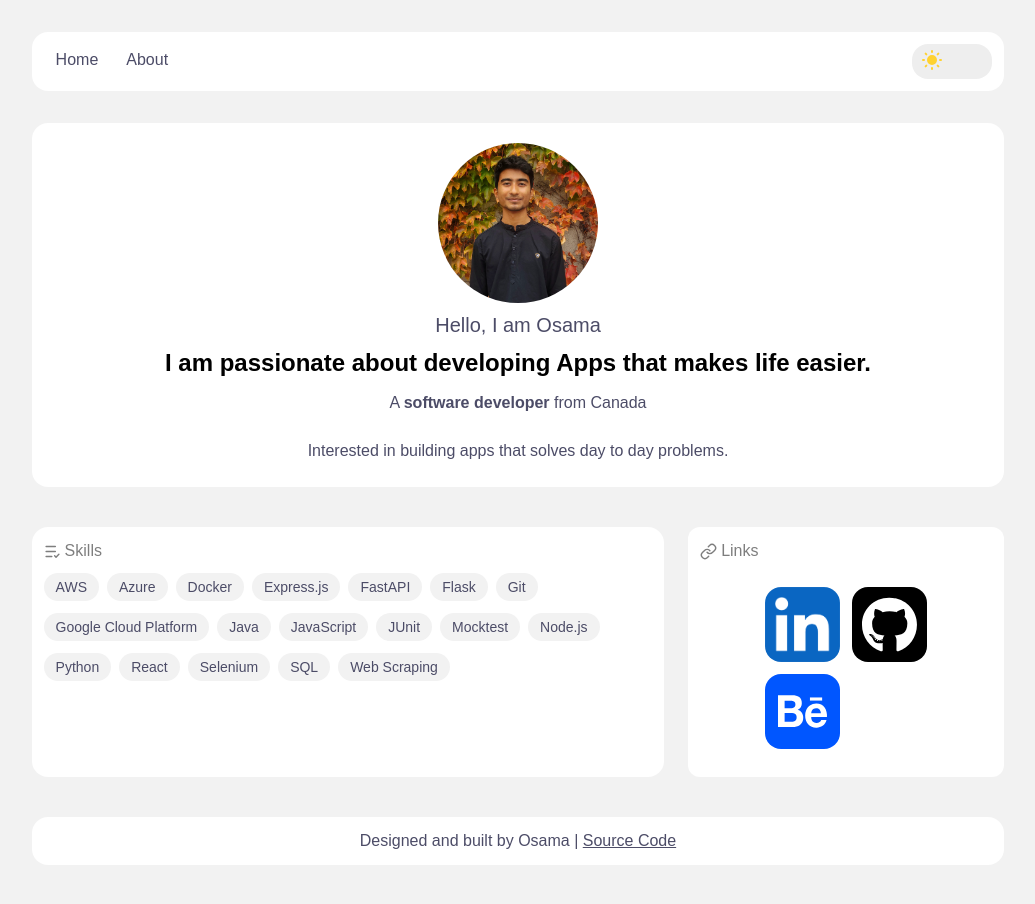
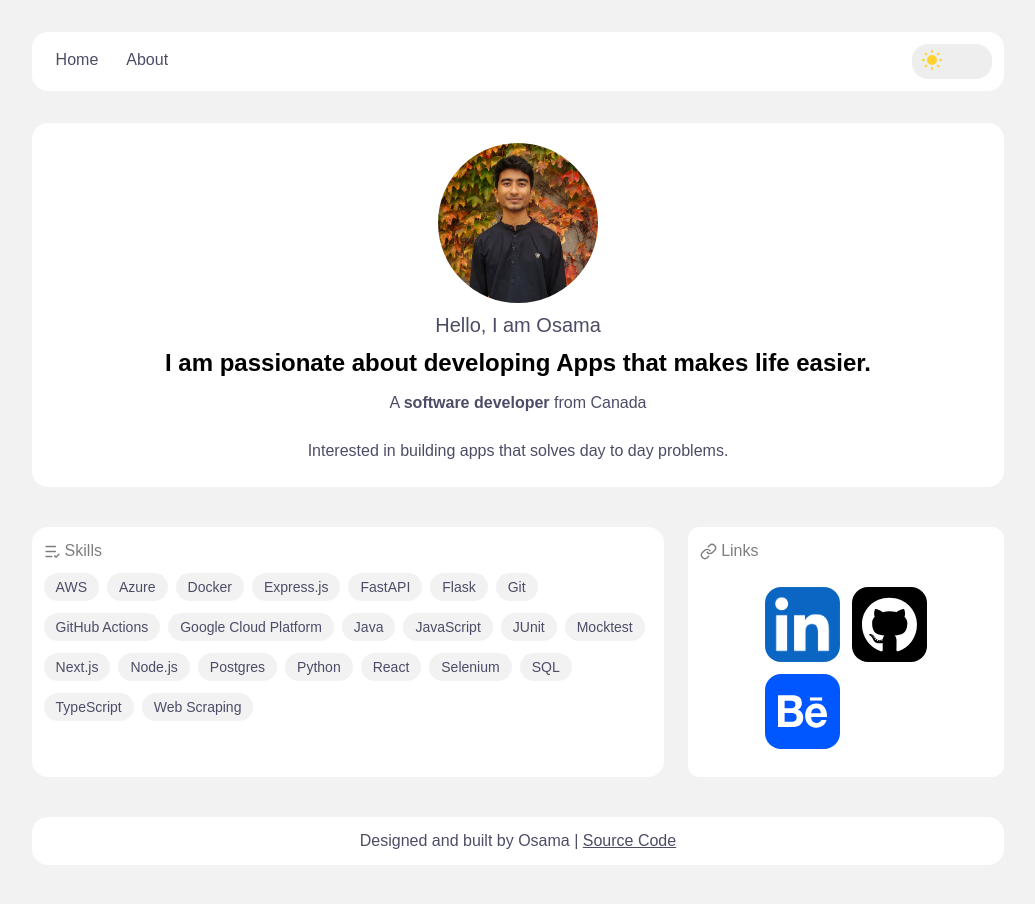
Before and after one commit to osamaaabdullah/oasalim.com, a React (Vite) app: page /about in a window 1280 px wide. Shown: the whole page, without its empty margins (122-1157 px from the left). Built offline with nearby package versions, Linux system fonts and the light colour scheme.

Commit message:
chore: add missing skills to SkillsCard

```diff
--- a/src/components/SkillsCard.tsx
+++ b/src/components/SkillsCard.tsx
@@ -1,7 +1,7 @@
 import { ListCheck } from "lucide-react"
 
 const SkillsCard = () => {
-  const skills = ["AWS", "Azure", "Docker", "Express.js", "FastAPI", "Flask", "Git", "Google Cloud Platform", "Java", "JavaScript", "JUnit", "Mocktest", "Node.js", "Python", "React", "Selenium", "SQL", "Web Scraping"]
+  const skills = ["AWS", "Azure", "Docker", "Express.js", "FastAPI", "Flask", "Git", "GitHub Actions", "Google Cloud Platform", "Java", "JavaScript", "JUnit", "Mocktest","Next.js", "Node.js", "Postgres", "Python", "React", "Selenium", "SQL", "TypeScript", "Web Scraping"]
   const style = "bg-[#F2F2F2] dark:bg-[#292929] dark:text-white p-1 rounded-full text-sm px-3 my-0.5 hover:scale-105 transition-transform duration-200"
 
   return (
```
